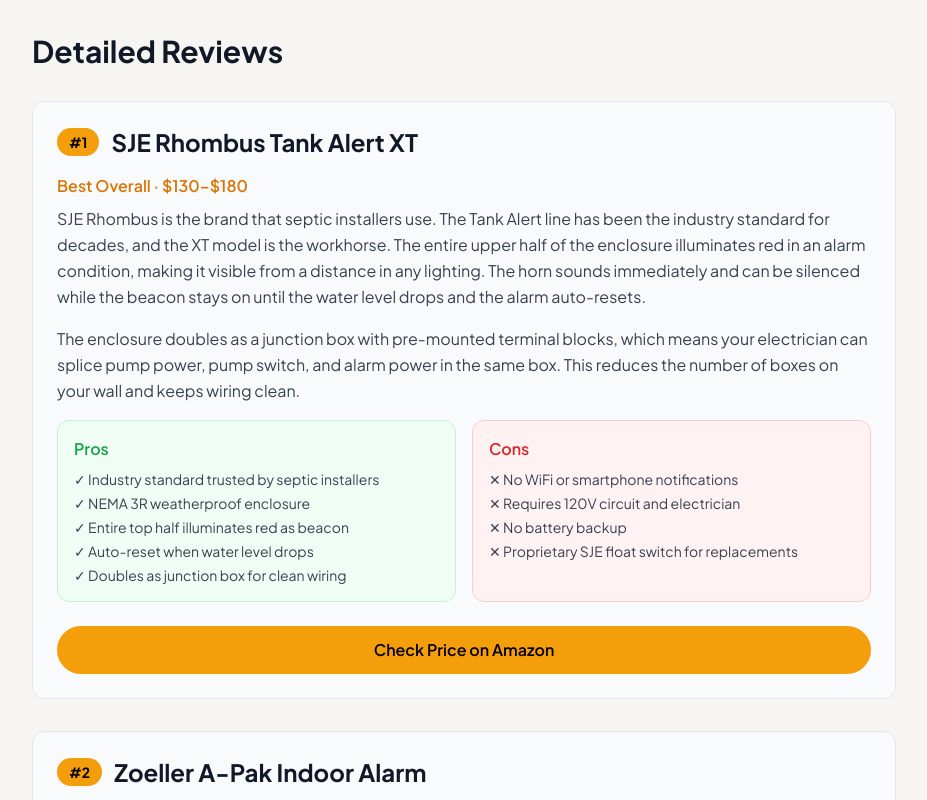
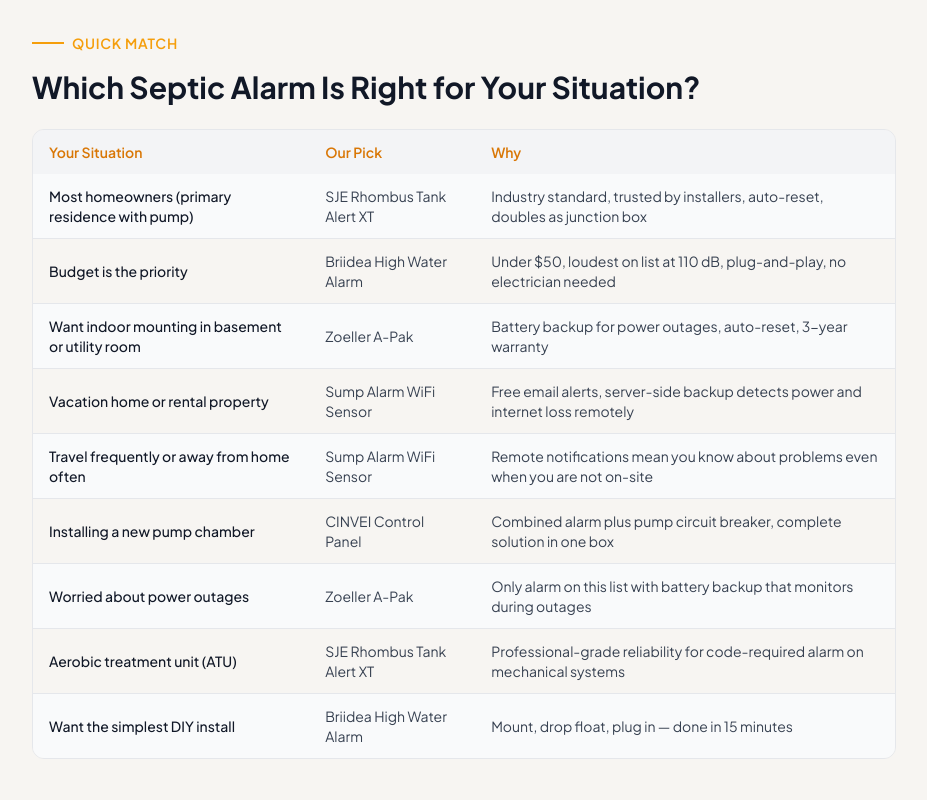
Before and after one commit to thebasementguide2026/theseptic.guide-, a Next.js app: page /reviews/best-septic-system-alarms in a window 1280 px wide. Shown: the part 3060-3860 px from the top of the page, without its empty margins (176-1103 px from the left). Built offline with nearby package versions, Linux system fonts and the light colour scheme.

Commit message:
Add Which Septic Alarm Is Right for Your Situation table

```diff
--- a/app/reviews/best-septic-system-alarms/page.tsx
+++ b/app/reviews/best-septic-system-alarms/page.tsx
@@ -246,6 +246,37 @@
           </div>
         </section>
 
+
+          {/* Which Septic Alarm Is Right */}
+          <section className="mb-16">
+            <div className="flex items-center space-x-2 mb-4">
+              <div className="w-8 h-[2px] bg-amber-500" />
+              <span className="text-amber-500 font-semibold tracking-wider text-sm uppercase">Quick Match</span>
+            </div>
+            <h2 className="text-3xl font-bold text-gray-900 mb-6">Which Septic Alarm Is Right for Your Situation?</h2>
+            <div className="overflow-x-auto rounded-xl border border-gray-200">
+              <table className="w-full text-sm text-left">
+                <thead className="bg-gray-100 text-amber-600">
+                  <tr>
+                    <th className="px-4 py-3 font-semibold">Your Situation</th>
+                    <th className="px-4 py-3 font-semibold">Our Pick</th>
+                    <th className="px-4 py-3 font-semibold">Why</th>
+                  </tr>
+                </thead>
+                <tbody className="text-gray-700 divide-y divide-gray-200">
+                  <tr className="bg-gray-50"><td className="px-4 py-3 font-medium text-gray-900">Most homeowners (primary residence with pump)</td><td className="px-4 py-3">SJE Rhombus Tank Alert XT</td><td className="px-4 py-3">Industry standard, trusted by installers, auto-reset, doubles as junction box</td></tr>
+                  <tr><td className="px-4 py-3 font-medium text-gray-900">Budget is the priority</td><td className="px-4 py-3">Briidea High Water Alarm</td><td className="px-4 py-3">Under $50, loudest on list at 110 dB, plug-and-play, no electrician needed</td></tr>
+                  <tr className="bg-gray-50"><td className="px-4 py-3 font-medium text-gray-900">Want indoor mounting in basement or utility room</td><td className="px-4 py-3">Zoeller A-Pak</td><td className="px-4 py-3">Battery backup for power outages, auto-reset, 3-year warranty</td></tr>
+                  <tr><td className="px-4 py-3 font-medium text-gray-900">Vacation home or rental property</td><td className="px-4 py-3">Sump Alarm WiFi Sensor</td><td className="px-4 py-3">Free email alerts, server-side backup detects power and internet loss remotely</td></tr>
+                  <tr className="bg-gray-50"><td className="px-4 py-3 font-medium text-gray-900">Travel frequently or away from home often</td><td className="px-4 py-3">Sump Alarm WiFi Sensor</td><td className="px-4 py-3">Remote notifications mean you know about problems even when you are not on-site</td></tr>
+                  <tr><td className="px-4 py-3 font-medium text-gray-900">Installing a new pump chamber</td><td className="px-4 py-3">CINVEI Control Panel</td><td className="px-4 py-3">Combined alarm plus pump circuit breaker, complete solution in one box</td></tr>
+                  <tr className="bg-gray-50"><td className="px-4 py-3 font-medium text-gray-900">Worried about power outages</td><td className="px-4 py-3">Zoeller A-Pak</td><td className="px-4 py-3">Only alarm on this list with battery backup that monitors during outages</td></tr>
+                  <tr><td className="px-4 py-3 font-medium text-gray-900">Aerobic treatment unit (ATU)</td><td className="px-4 py-3">SJE Rhombus Tank Alert XT</td><td className="px-4 py-3">Professional-grade reliability for code-required alarm on mechanical systems</td></tr>
+                  <tr className="bg-gray-50"><td className="px-4 py-3 font-medium text-gray-900">Want the simplest DIY install</td><td className="px-4 py-3">Briidea High Water Alarm</td><td className="px-4 py-3">Mount, drop float, plug in &mdash; done in 15 minutes</td></tr>
+                </tbody>
+              </table>
+            </div>
+          </section>
         {/* Detailed Reviews */}
         <section className="mb-16">
           <h2 className="text-3xl font-bold text-gray-900 mb-8">Detailed Reviews</h2>
```
